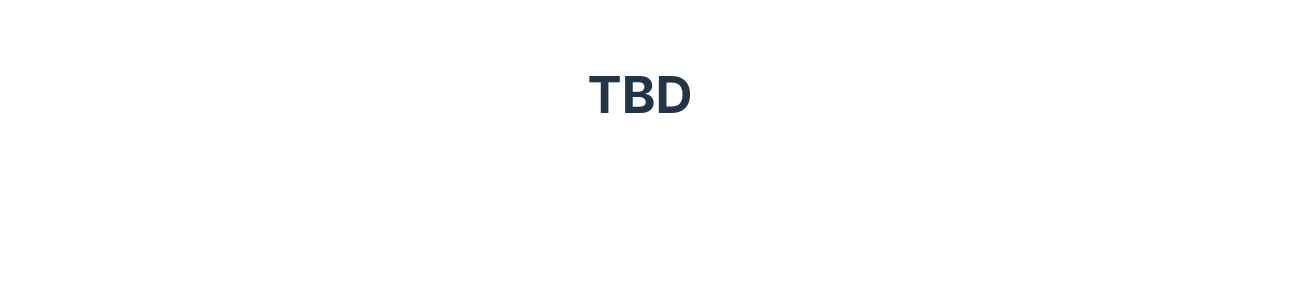
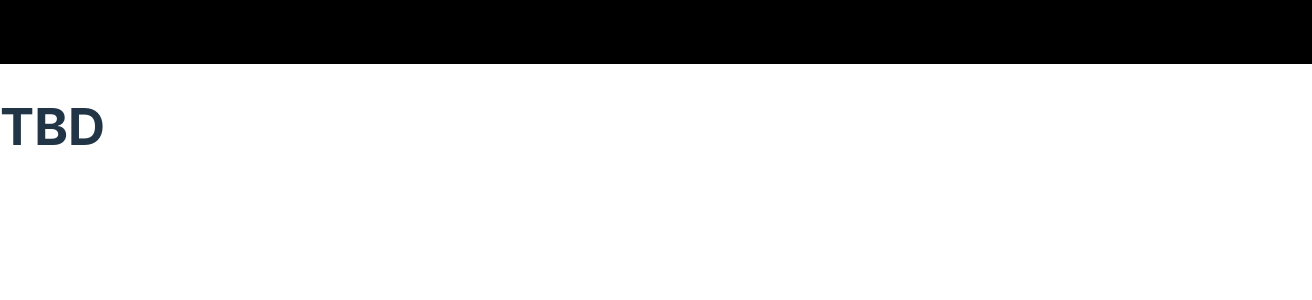
Before and after one commit to Prompt-chill/gotham-frontend, a React (Vite) app: page / in a window 1280 px wide. Shown: the top 300 px of the page, 1312 px wide, since content can reach past the window. Built offline with nearby package versions, Linux system fonts and the light colour scheme.

Commit message:
Website checkpoint

```diff
--- a/src/components/App/App.css
+++ b/src/components/App/App.css
@@ -1,10 +1,9 @@
 #root {
   max-width: 1280px;
-  margin: 0 auto;
+  margin: 0;
   padding: 2rem;
-  text-align: center;
 }
 
-.card {
-  padding: 2em;
+.header {
+
 }
--- a/src/components/App/App.tsx
+++ b/src/components/App/App.tsx
@@ -1,12 +1,12 @@
-import { useState } from 'react'
 import './App.css'
 
 function App() {
-  const [count, setCount] = useState(0)
 
   return (
     <>
+    <div>
       <h1>TBD</h1>
+    </div>
     </>
   )
 }
--- /dev/null
+++ b/src/components/Header/Header.css
@@ -0,0 +1,16 @@
+.header-container {
+    width: 100%;
+    height: 64px;
+    background-color: black ;
+}
+
+.header-content {
+    padding: 0 16px 0 16px;
+}
+
+.home-button {
+    height: 100%;
+    background: transparent;
+    border: none;
+    box-shadow: none;
+}
--- /dev/null
+++ b/src/components/Header/Header.tsx
@@ -0,0 +1,16 @@
+import './Header.css'
+
+function Header() {
+
+  return (
+    <>
+    <div className="header-container header-content ">
+        <button className='home-button'>
+            Example Button
+        </button>
+    </div>
+    </>
+  )
+}
+
+export default Header
--- a/src/main.tsx
+++ b/src/main.tsx
@@ -1,10 +1,14 @@
 import React from 'react'
 import ReactDOM from 'react-dom/client'
 import App from './components/App/App.tsx'
+import Header from './components/Header/Header.tsx'
 import './styles/index.css'
 
 ReactDOM.createRoot(document.getElementById('root')!).render(
   <React.StrictMode>
-    <App />
+    <div className="app-container">
+      <Header />
+      <App />
+    </div>
   </React.StrictMode>,
 )
--- a/src/styles/index.css
+++ b/src/styles/index.css
@@ -23,6 +23,14 @@ h1 {
   line-height: 1.1;
 }
 
+#root {
+  padding: 0;
+}
+
+.app-container {
+  width: 100vw;
+}
+
 @media (prefers-color-scheme: light) {
   :root {
     color: #213547;
```
